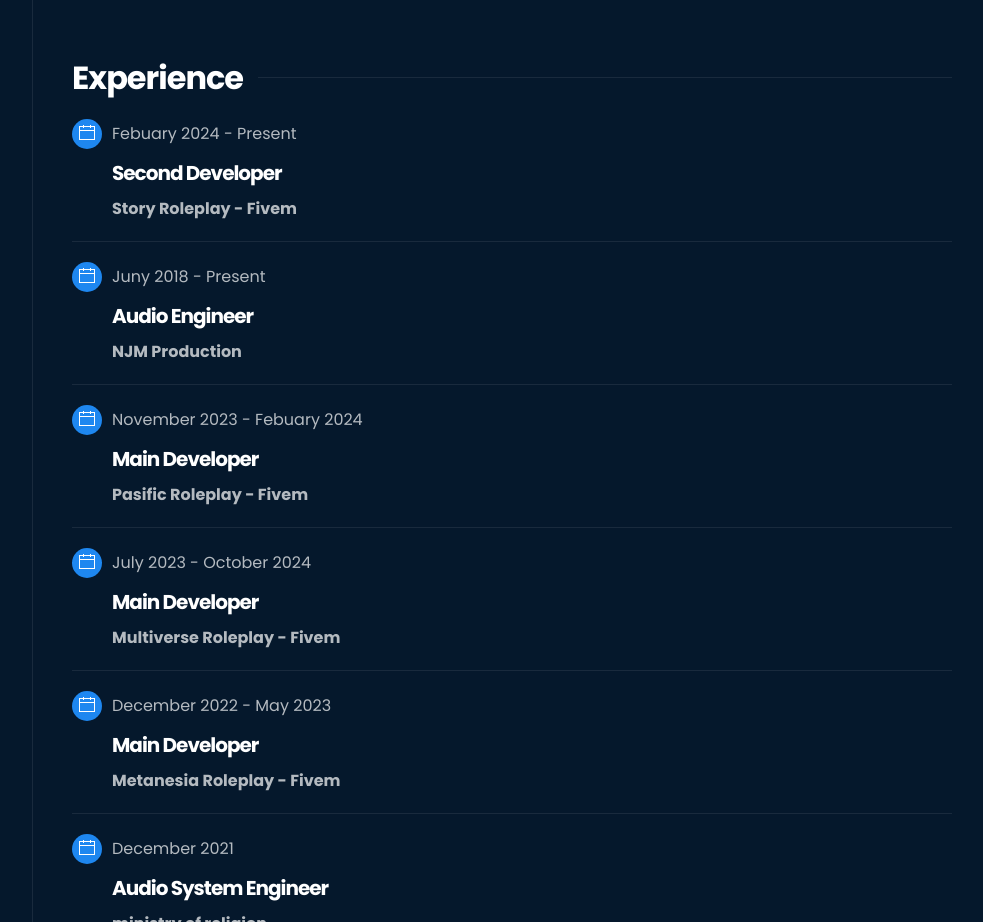
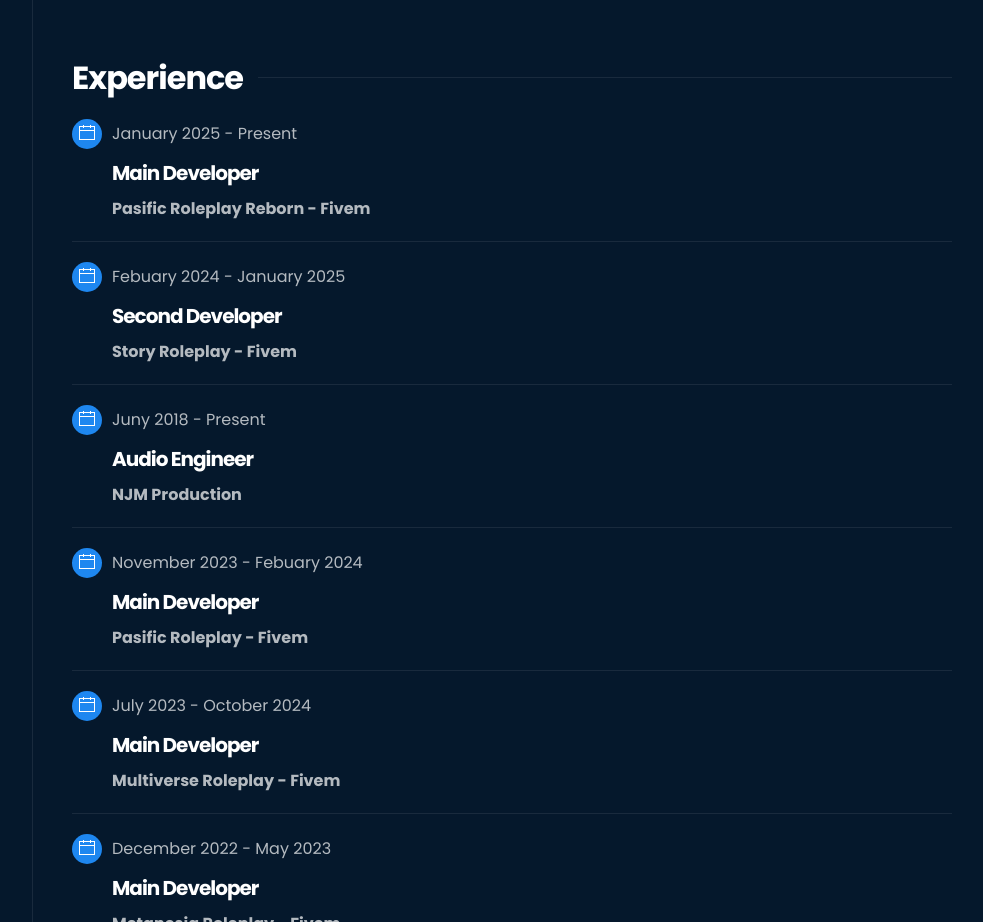
Before and after one commit to hazellabrhm/hazellabrhm, a website: page index.html in a window 1280 px wide. Shown: the part 1682-2604 px from the top of the page, without its empty margins (288-1271 px from the left). Drawn offline with Linux system fonts and the light colour scheme.

Commit message:
update experience

```diff
--- a/index.html
+++ b/index.html
@@ -271,7 +271,20 @@
                     <div class="yb-resume-item">
                       <div class="yb-resume-item-date">
                         <div class="yb-resume-item-date-icon"> <span data-uk-icon="calendar"></span></div>
-                        <div class="yb-resume-item-date-text"><span>Febuary 2024 - Present</span></div>
+                        <div class="yb-resume-item-date-text"><span>January 2025 - Present</span></div>
+                      </div>
+                      <h4 class="yb-section-title">Main Developer</h4>
+                      <strong>Pasific Roleplay Reborn - Fivem</strong>
+                      <div class="uk-text-small">
+                        <!-- <p>Lorem ipsum dolor sit amet, consectetur adipisicing elit, sed do eiusmod tempor incidiei dunt ut labore et dolore magna aliqua. Ut enim ad minim veniam quis nostrud</p> -->
+                      </div>
+                    </div>
+                  </li>
+                  <li>
+                    <div class="yb-resume-item">
+                      <div class="yb-resume-item-date">
+                        <div class="yb-resume-item-date-icon"> <span data-uk-icon="calendar"></span></div>
+                        <div class="yb-resume-item-date-text"><span>Febuary 2024 - January 2025</span></div>
                       </div>
                       <h4 class="yb-section-title">Second Developer</h4>
                       <strong>Story Roleplay - Fivem</strong>
```
